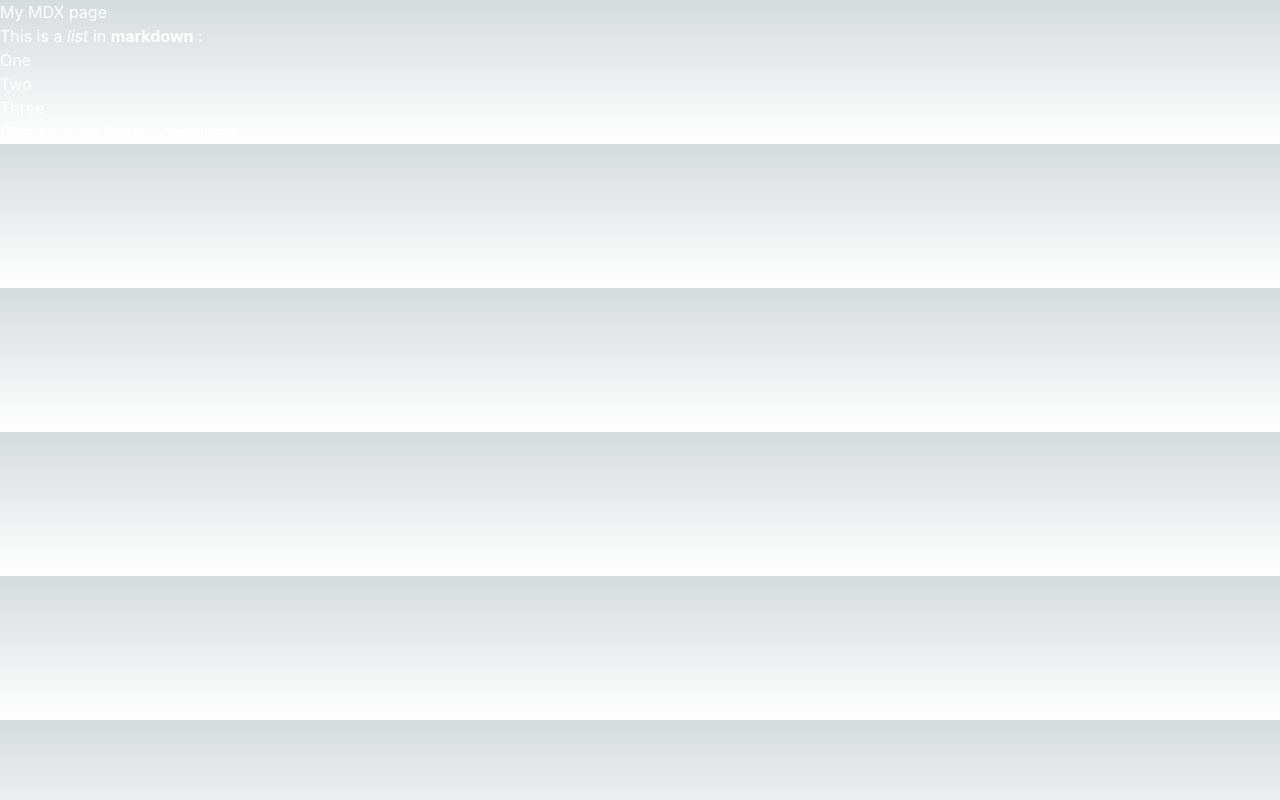
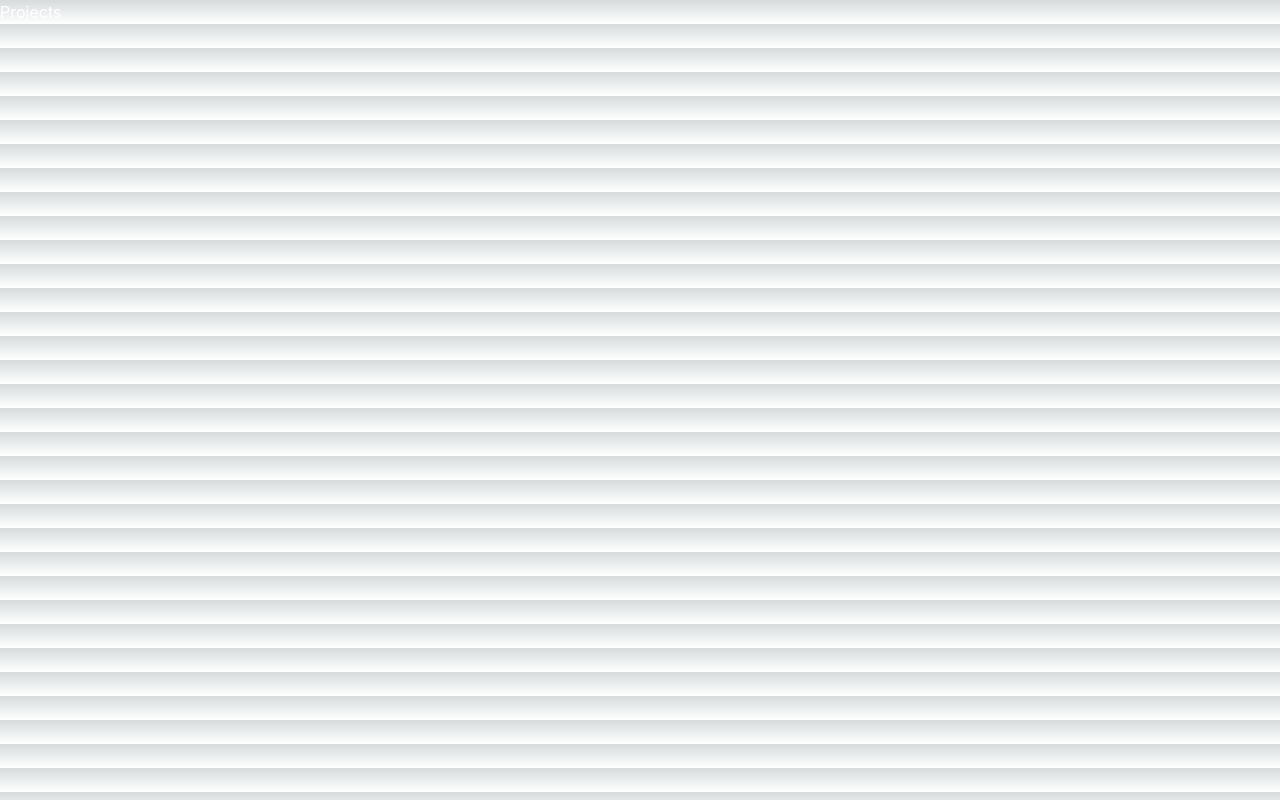
Before and after one commit to JDeepD/website, a Next.js app: page /projects in a window 1280 px wide. Built offline with nearby package versions, Linux system fonts and the light colour scheme.

Commit message:
Test commit: Add project

```diff
--- a/app/projects/page.mdx
+++ /dev/null
@@ -1,10 +0,0 @@
-My MDX page
-
-This is a _list_ in **markdown** :
-
-[One](https://jdeep.tech)
-
-- Two
-- Three
-
-Checkout my React component:
--- /dev/null
+++ b/app/projects/page.tsx
@@ -0,0 +1,3 @@
+export default function Projects(){
+    return <span>Projects</span>
+}
```
